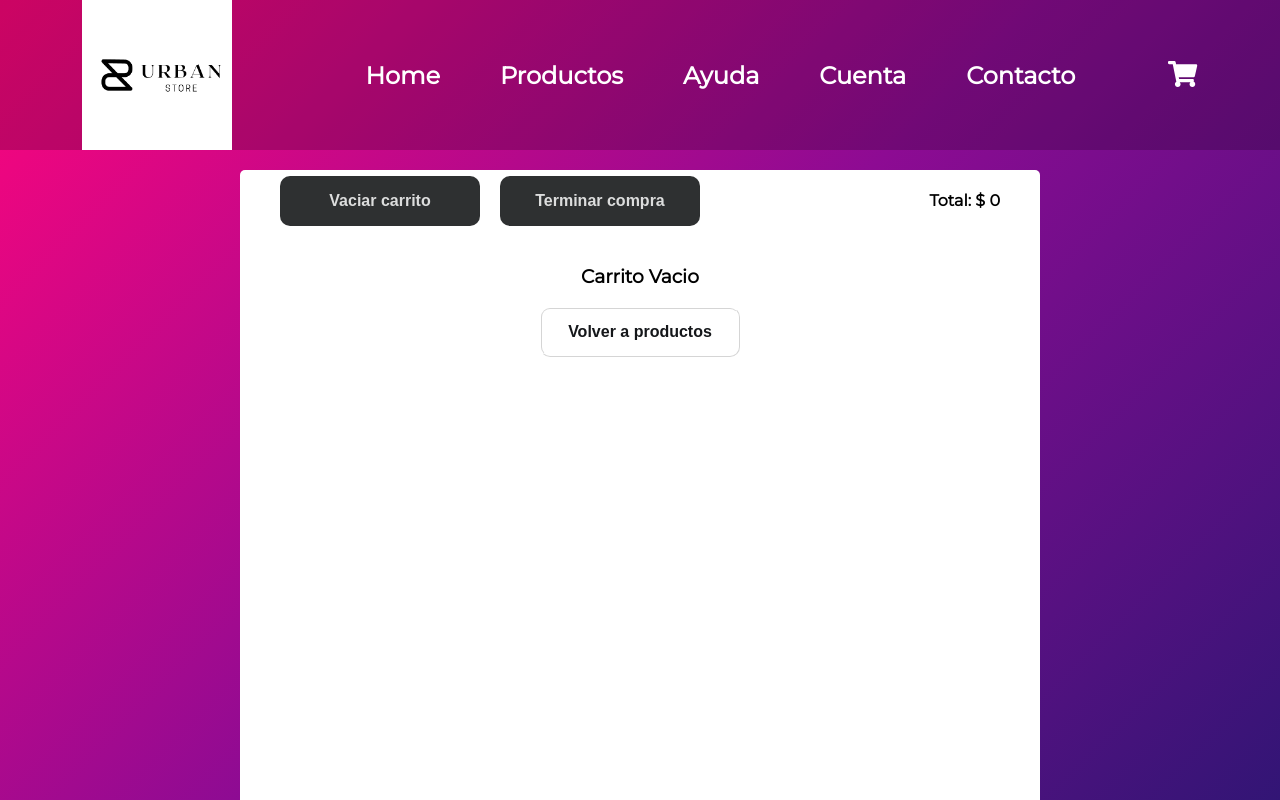
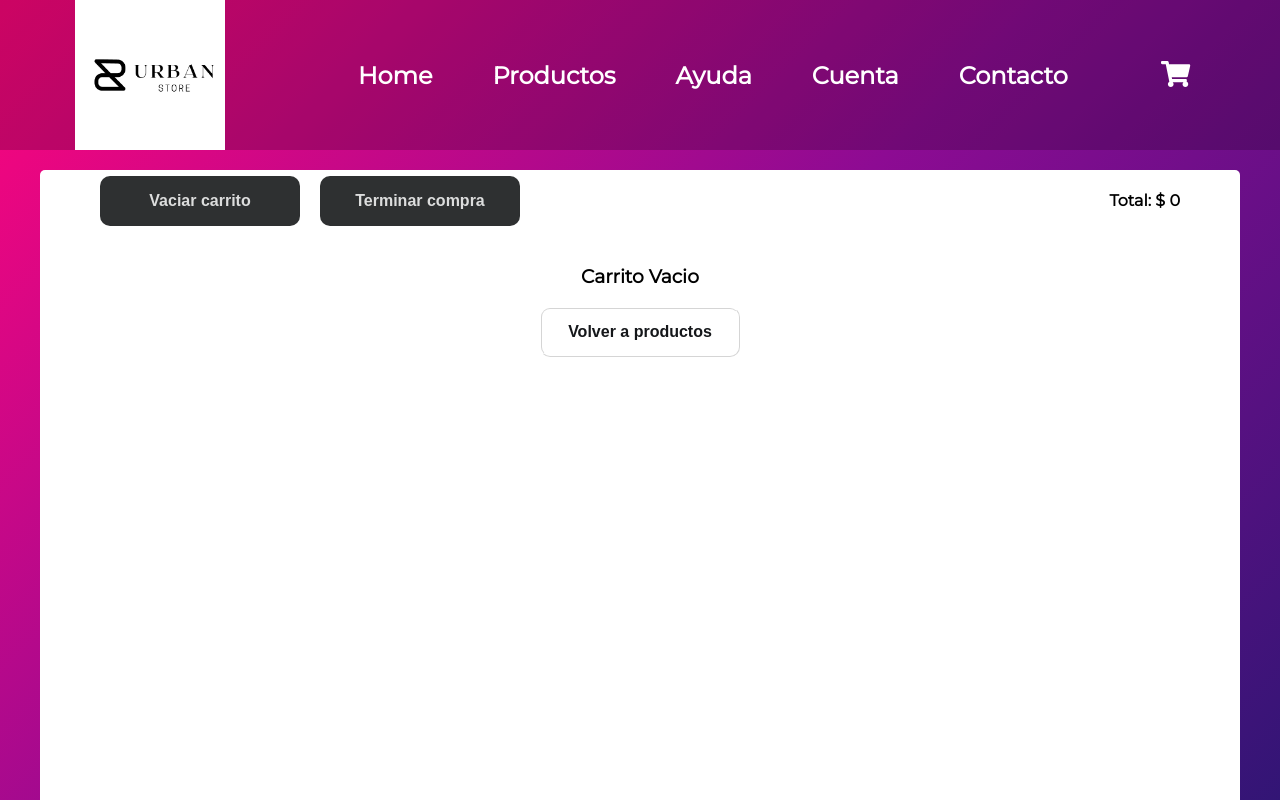
Before and after one commit to JuliErre/urbanStore, a React (Vite) app: page /cart in a window 1280 px wide. Shown: the top 800 px of the page. Built offline with nearby package versions, Linux system fonts and the light colour scheme.

Commit message:
ahora se puede ver la cantidad de productos que hay en el carrito

```diff
--- a/src/components/Cart.css
+++ b/src/components/Cart.css
@@ -1,24 +1,25 @@
-.cartList{
+.cartList {
     display: flex;
     flex-direction: column;
     align-items: flex-start;
     justify-content: flex-start;
     background-color: white;
     max-width: 100%;
-    width: 800px;
-    min-height:700px;
+    width: 1200px;
+    min-height: 700px;
     height: auto;
     border-radius: 5px;
     margin: 20px;
     gap: 15px;
 }
-.itemCart{
+
+.itemCart {
     display: flex;
     flex-direction: row;
     align-items: center;
     justify-content: flex-start;
     gap: 15px;
-    border-width:  0px 0px 1px 0px;
+    border-width: 0px 0px 1px 0px;
     border-style: solid;
     width: 100%;
     font-size: 1.5rem;
@@ -26,7 +27,7 @@
 
 }
 
-.btnBlack{
+.btnBlack {
     border-radius: 10px;
     background: #2e3031;
     color: rgba(255, 255, 255, 0.835);
@@ -35,9 +36,10 @@
     height: 50px;
     font-weight: bold;
     border-style: none;
+    cursor: pointer;
 }
 
-.head{
+.head {
     align-self: center;
     display: flex;
     align-items: center;
@@ -46,16 +48,41 @@
     max-width: 100%;
 
 }
-.head div{
+
+.head div {
     display: flex;
     align-items: center;
-   gap: 20px
+    gap: 20px
 }
 
-.carritoVacio{
+.carritoVacio {
     align-self: center;
     display: flex;
     align-items: center;
     justify-content: center;
     flex-direction: column;
 }
+
+table {
+    text-align: left;
+
+}
+
+th {
+    width: 230px;
+    max-width: 100%;
+
+
+}
+
+
+.imgCart{
+    border-radius: 5px;
+    width: 90px;
+}
+
+.head div{
+    display: flex;
+    flex-wrap: wrap;
+    max-width: 90%;
+}
--- a/src/components/Cart.jsx
+++ b/src/components/Cart.jsx
@@ -16,7 +16,7 @@ function Cart() {
     console.log(CartContext)
     useEffect(() => {
         let precioTotal = 0
-         cartList.forEach(prod => {
+        cartList.map(prod => {
             precioTotal += prod.precioTotal
 
         });
@@ -36,23 +36,40 @@ function Cart() {
                 </div>
                 <h4>Total: $ {total} </h4>
             </div>
-
-                {cartList.length ?
-                    cartList.map(prod =>
-                        <div className="itemCart" key={prod.id}>
-                            <img src={prod.img} alt="" />
-                            <h3>{prod.name}</h3>
-                            <h4>{prod.cantidad}</h4>
-                            <h4>  $ {prod.precioTotal} </h4>
-                            <button onClick={() => removeProduct(prod)} > <FontAwesomeIcon icon={faTrash} /></button>
-                        </div>
-                    )
-
-                    : <div className="carritoVacio">
+            {!cartList.length ?
+                <div className="carritoVacio">
                     <h3>Carrito Vacio</h3>
                     <Link to={'/productos'} > <button className="btnBlue"> Volver a productos </button> </Link>
                 </div>
+                :
+                <table>
+                    <thead>
+                        <tr>
+                            <th></th>
+                            <th>Nombre</th>
+                            <th>Cantidad</th>
+                            <th>Precio</th>
+                            <th>SubTotal</th>
+                            <th></th>
+                        </tr>
+                    </thead>
+                    <tbody>
+                        {
+                            cartList.map(prod =>
+                                <tr key={prod.id}>
+                                    <td><img src={prod.img} alt="" className="imgCart" /> </td>
+                                    <td><h3>{prod.name}</h3></td>
+                                    <td><h4>{prod.cantidad}</h4></td>
+                                    <td><h4> $ {prod.price}</h4></td>
+                                    <td><h4>  $ {prod.precioTotal} </h4></td>
+                                    <td><button onClick={() => removeProduct(prod)} > <FontAwesomeIcon icon={faTrash} /></button></td>
+                                </tr>
+                            )
                         }
+                    </tbody>
+                </table>
+            }
+
 
         </div>
 
--- a/src/components/CartContext.jsx
+++ b/src/components/CartContext.jsx
@@ -4,31 +4,39 @@ import { useState, createContext } from 'react'
 export const CartContext = createContext([])
 
 
-function CartContextProvider({children}){
+function CartContextProvider({ children }) {
     const [cartList, setCarList] = useState([])
 
 
-    function addToCart(prod){
+    function addToCart(prod) {
         const index = cartList.findIndex(p => p.id == prod.id)
-        if(index > -1){
+        if (index > -1) {
+            const oldCant = cartList[index].cantidad
+            const oldTotal = cartList[index].precioTotal
 
-            cartList[index].cantidad += prod.cantidad
-            cartList[index].precioTotal += prod.precioTotal
+            cartList.splice(index, 1)
+
+            setCarList([...cartList,{...prod, cantidad:prod.cantidad + oldCant, precioTotal: prod.precioTotal + oldTotal}])
+
+            //cartList[index].cantidad += prod.cantidad
+
         }
 
-        else setCarList([...cartList,prod])
+        else setCarList([...cartList, prod])
     }
 
     function clearCart() {
         setCarList([])
     }
 
-    function removeProduct(prod){
+    function removeProduct(prod) {
         const index = cartList.findIndex(p => p.id == prod.id)
         cartList.splice(index, 1)
         setCarList([...cartList])
 
     }
+
+
 
     return (
         <CartContext.Provider value={{
@@ -36,6 +44,7 @@ function CartContextProvider({children}){
             addToCart,
             clearCart,
             removeProduct
+
         }}>
             {children}
 
--- a/src/components/CartWidget.css
+++ b/src/components/CartWidget.css
@@ -0,0 +1,23 @@
+.cartWidget{
+    display: flex;
+    flex-direction: row;
+    align-items: center;
+    justify-content: center;
+    gap: 15px;
+
+}
+
+.cant {
+    color: black;
+    font-size: 1.4rem;
+    font-weight: bold;
+    background-color: rgb(177, 169, 169);
+    border-radius: 50%;
+    text-align: center;
+    width: 50px;
+    height: 50px;
+    display: flex;
+    align-items: center;
+    justify-content: center;
+
+}
--- a/src/components/CartWidget.jsx
+++ b/src/components/CartWidget.jsx
@@ -1,12 +1,39 @@
-import React from 'react'
+import React, { useEffect } from 'react'
 import './CartWidget.css';
-import {FontAwesomeIcon} from '@fortawesome/react-fontawesome';
-import {faShoppingCart} from '@fortawesome/free-solid-svg-icons';
+import { FontAwesomeIcon } from '@fortawesome/react-fontawesome';
+import { faShoppingCart } from '@fortawesome/free-solid-svg-icons';
+import { useContext } from 'react'
+import { CartContext } from './CartContext'
+import { useState, memo } from 'react';
+import { Link } from 'react-router-dom';
+
+
 
 function CartWidget() {
+    const { cartList } = useContext(CartContext)
+    const [cantidad, setCantidad] = useState()
+
+
+
+    useEffect(() => {
+        let cantidadTotal = null
+        cartList.forEach(prod => cantidadTotal += prod.cantidad)
+
+        setCantidad(cantidadTotal)
+
+    }, [cartList])
+
     return (
-        <div>
-            <FontAwesomeIcon icon={faShoppingCart} />
+        <div className="cartWidget">
+            <Link to={'/cart'}> <FontAwesomeIcon icon={faShoppingCart} className="start" color="white" /> </Link>
+            {cantidad ?
+                <div className="cant">
+                    <p>{cantidad}</p>
+                </div>
+                :
+                <div>
+                </div>
+            }
         </div>
     )
 }
--- a/src/components/ItemCount.css
+++ b/src/components/ItemCount.css
@@ -42,4 +42,5 @@ p{
     width: 200px;
     height: 50px;
     font-weight: bold;
+    cursor: pointer;
 }
--- a/src/components/ItemDetail.jsx
+++ b/src/components/ItemDetail.jsx
@@ -33,7 +33,7 @@ function ItemDetail({ product }) {
                     {!addCart ? <ItemCount stock={product.stock} onAdd={onAdd} /> :
                         <Link to="/cart"> <button className="btnBlue"> Ir Carrito </button> </Link>
                     }
-                    <button className="btnBlue">Comprar</button>
+
                 </div>
             </div>
 
--- a/src/components/NavBar.jsx
+++ b/src/components/NavBar.jsx
@@ -15,7 +15,7 @@ function NavBar() {
                 <li><Link className="navLink "to={'/cuenta'}>Cuenta</Link></li>
                 <li><Link className="navLink "to={'/contacto'}>Contacto</Link></li>
             </ul>
-            <CartWidget/>
+             <CartWidget/>
         </nav>
     )
 
```
Lines whose indentation alone changed are shown as unchanged.
